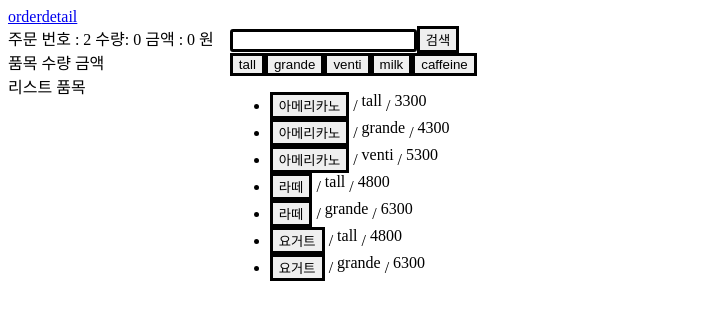
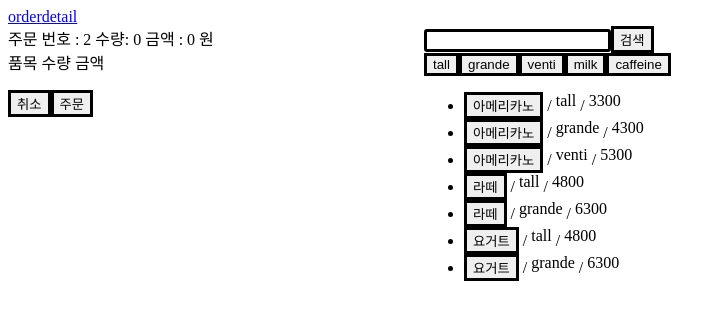
Before and after one commit to james-yang-dev/cafe-study, a React (Create React App) app: page / in a window 1280 px wide. Shown: the top 320 px of the page, without its empty margins (0-726 px from the left). Built offline with nearby package versions, Linux system fonts and the light colour scheme.

Commit message:
UPDATE: order page 기능 수정 및 추가 1. order initial state 추가 2. 메뉴 선택 기능 코드 수정

```diff
--- a/src/features/order/MenuList.js
+++ b/src/features/order/MenuList.js
@@ -53,12 +53,9 @@ export function MenuList() {
           ...state,
           selectedMenuList: state.selectedMenuList.map((selected, currIndex) => {
             if(currIndex === index) {
-              let menuCount = selected.menuCount + 1
-              let menuPrice = menu.menuPrice * menuCount
               return {
                 ...selected,
-                menuCount,
-                menuPrice
+                menuCount: selected.menuCount + 1,
               }
             }
             return {...selected}
@@ -71,6 +68,7 @@ export function MenuList() {
               menuId: menu.menuId,
               menuName: menu.menuName,
               menuPrice: menu.menuPrice,
+              menuSize: menu.menuSize,
               menuCount: 1
           }]
         }
--- a/src/features/order/OrderView.js
+++ b/src/features/order/OrderView.js
@@ -1,13 +1,15 @@
 import styled from "@emotion/styled"
 
-export function OrderView () {
+export function OrderView ({children}) {
     return (
         <Wrapper>
             <Wrapper>
                 품목 수량 금액
             </Wrapper>
             <Wrapper>
-                리스트 품목
+                <ul>
+                    {children}
+                </ul>
             </Wrapper>
         </Wrapper>
     )
--- a/src/pages/OrderPage.js
+++ b/src/pages/OrderPage.js
@@ -2,7 +2,7 @@ import styled from '@emotion/styled'
 import React from 'react'
 import { useEffect } from 'react/cjs/react.development'
 import { useRecoilState, useRecoilValue } from 'recoil'
-import { OrderBoard } from '../components'
+import { Button, OrderBoard } from '../components'
 import { MenuList, OrderView } from '../features/order'
 import { getNextOrderId, orderListState, orderState } from '../store'
 
@@ -33,14 +33,34 @@ export function OrderPage() {
       })
     }
   },[state, setState, nextOrderId])
+
+  const updateMenu = (menuId) => () => {
+    setState(state => ({
+      ...state,
+      selectedMenuList: state.selectedMenuList
+          .map(menu => menu.menuId === menuId ? { ...menu, menuCount: menu.menuCount - 1 } : menu)
+          .filter(menu => menu.menuCount > 0)
+    }))
+  }
+  const resetOrder = () => {
+    if(window.confirm("초기화 하시겠습니까?")) setState(state => ({...state, selectedMenuList: []}))
+  }
+  const order = () => {
+    if(state.selectedMenuList.length) {
+      console.log("order")
+    }
+  }
   return (
     <OrderPageWrapper>
       <Wrapper className="left-side">
         <OrderBoard />
-        <OrderView />
-        {state.selectedMenuList.map(({menuId, menuName, menuPrice, menuCount},index) => <li key={`Selected__OrderItem__${index}`}>
-          {menuId} / {menuName} / { menuCount } / { menuPrice }
-        </li>)}
+        <OrderView >
+          {state.selectedMenuList.map(({menuId, menuName, menuSize, menuPrice, menuCount},index) =>
+          <li key={`Selected__OrderItem__${index}`}>
+            <MenuItem>{menuName}</MenuItem><MenuItem>{ menuSize }</MenuItem><MenuItem>{ menuCount }</MenuItem><MenuItem>{ menuCount * menuPrice }</MenuItem> <Button text="빼기" onClick={updateMenu(menuId)} />
+          </li>)}
+        </OrderView>
+        <Button text="취소" onClick={resetOrder} /><Button text="주문" onClick={order} />
       </Wrapper>
       <Wrapper>
         <MenuList />
@@ -48,14 +68,19 @@ export function OrderPage() {
     </OrderPageWrapper>
   )
 }
-
-const Wrapper = styled.div``
 const OrderPageWrapper = styled.div`
   .left-side{
     float: left;
+    width: 400px;
     margin-right: 1em;
   }
   .left-side + div{
     overflow:hidden;
   }
 `
+const Wrapper = styled.div``
+const MenuItem = styled.span`
+  display: inline-block;
+  vertical-align: top;
+  width: 15%;
+`
--- a/src/store/OrderState.js
+++ b/src/store/OrderState.js
@@ -11,6 +11,7 @@ const initOrderState = {
     // menuName: 'menu'
     // menuPrice: 0,
     // menuCount: 1,
+    // menuSize: MENU_SIZE.TALL
     // }
   ],
 }
```
